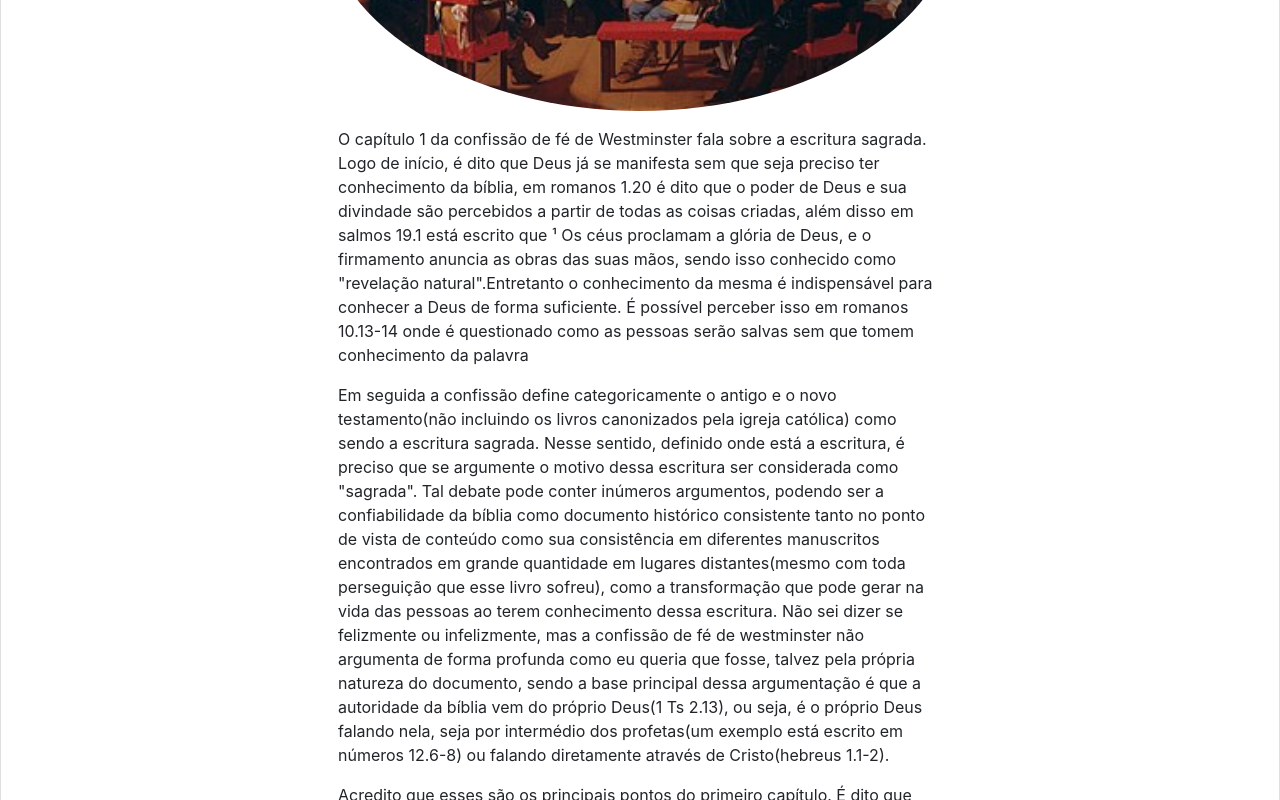
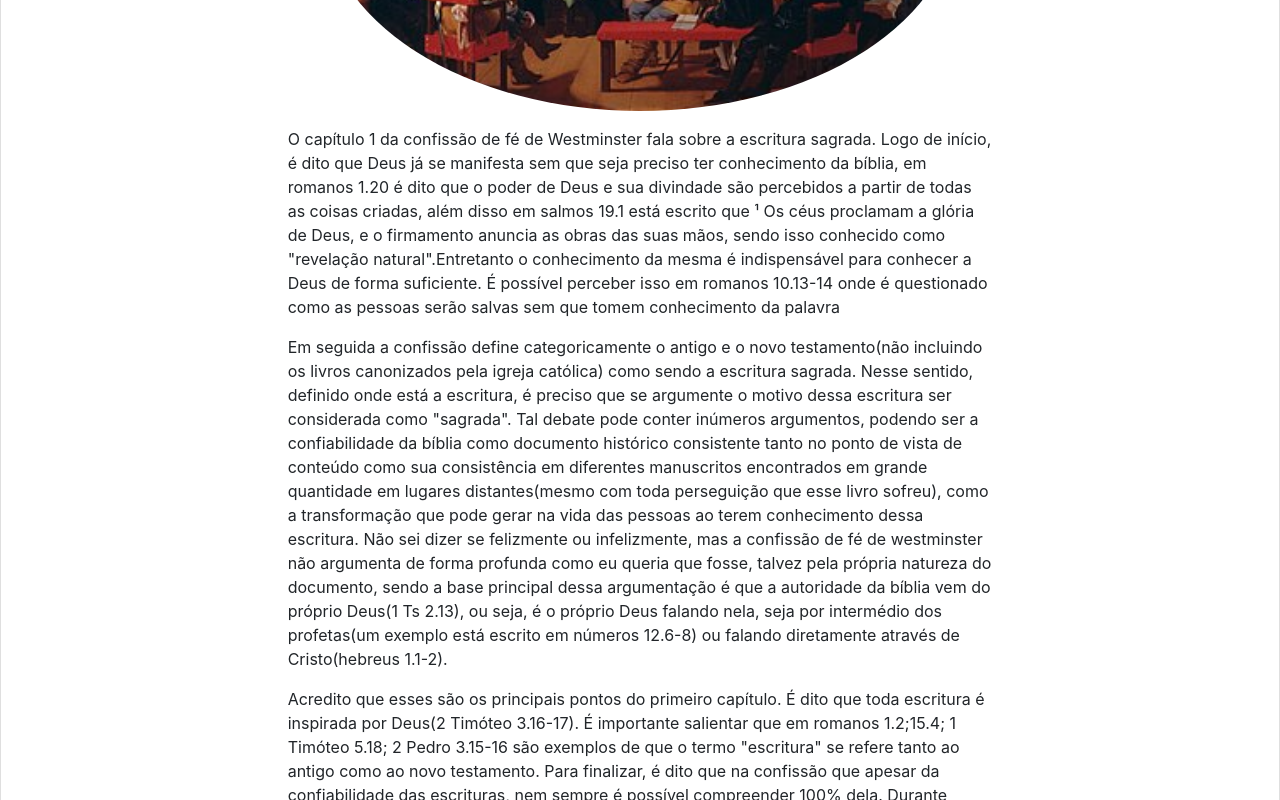
Before and after one commit to ThePetterMaster/vue-template, a Vue app: page /publicacao in a window 1280 px wide. Shown: the part 460-1260 px from the top of the page. Built offline with nearby package versions, Linux system fonts and the light colour scheme.

Commit message:
feat: publicação cap 1 cfwm

```diff
--- a/src/views/teologia/Publicacao.vue
+++ b/src/views/teologia/Publicacao.vue
@@ -9,7 +9,7 @@
     </b-row>
 
     <b-col cols="12" class="d-flex justify-content-center">
-      <b-col cols="6">
+      <b-col cols="7" col-sm>
         <b-row align-h="center">
           <p >
             O capítulo 1 da confissão de fé de Westminster fala sobre a
```
